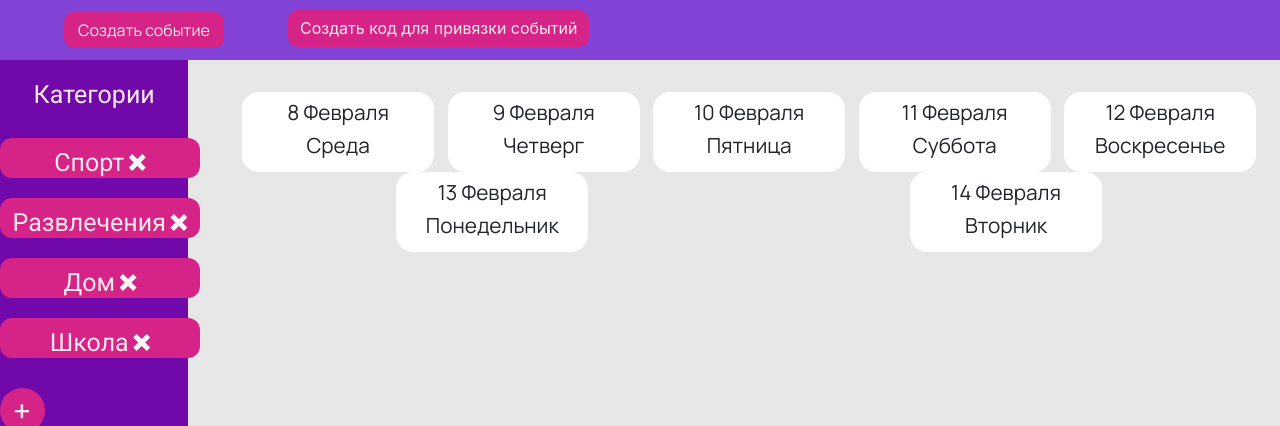
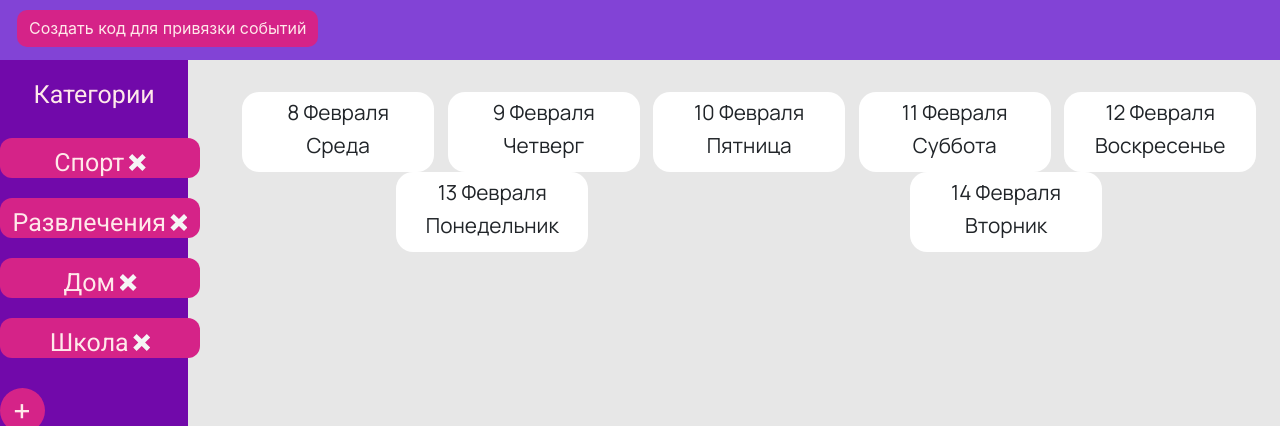
Before and after one commit to GeorgeTyupin/schedule_project, a Flask app: page / in a window 1280 px wide; the page is wider, and only the part inside the window is pictured. Shown: the top 426 px of that part. Run offline with Flask 3, Linux system fonts and the light colour scheme; a user stored in the database is signed in; data comes from the database, SQL or seed files in the repository; some libraries are stand-ins or nearby versions.

Commit message:
Убрал возможность создавать события всне дня недели

```diff
--- a/schedule/static/css/adminlk.css
+++ b/schedule/static/css/adminlk.css
@@ -369,6 +369,7 @@ body {
 .create-code-block {
     display: flex;
     margin-top: 10px;
+    margin-left: 2rem;
     margin-bottom: auto;
 }
 
--- a/schedule/static/js/adminlk.js
+++ b/schedule/static/js/adminlk.js
@@ -79,7 +79,6 @@ class schedule {
       this.setCurrentDay();
       this.setDataInDayElem();
       this.replaceDays();
-      console.log(this.mounth_list)
    }
 
    setCurrentDay() {
--- a/schedule/templates/adminlk.html
+++ b/schedule/templates/adminlk.html
@@ -14,15 +14,6 @@
 </head>
 <body>
     <div class="background-form hide">
-        <div class="event-area hide">
-            <h1 class="form-header">Создание событие</h1>
-            <input class="form-input-name" type="text" placeholder="Название">
-            <input class="form-input-day" type="text" placeholder="День недели">
-            <p><textarea class="form-description" type="text" placeholder="Описание"></textarea></p>
-            <input class="form-submit" type="submit" value="Сохранить">
-            <button class="form-close">Отмена</button>
-        </div>
-
         <div class="event-day-area hide">
             <h1 class="form-header">Создание событие</h1>
             <input class="form-input-name" type="text" placeholder="Название">
@@ -70,15 +61,11 @@
     </div>
 
     <div class="head row">
-        <div class="col-1" style="margin-top: auto; margin-bottom: auto; margin-left: 4rem;">
-            <button class="create-event btn">Создать событие</button>
-        </div>
-        <div class="col-1"></div>
-        <div class="create-code-block col-3">
+        <div class="create-code-block">
             <button class="create-code btn">Создать код для привязки событий</button>
             <h2 class="code"></h2>
         </div>
-        <div class="col-4"></div>
+        <div class="col-7"></div>
         <div class="col-1">
             <div class="exit btn">Выход</div>
         </div>
```
